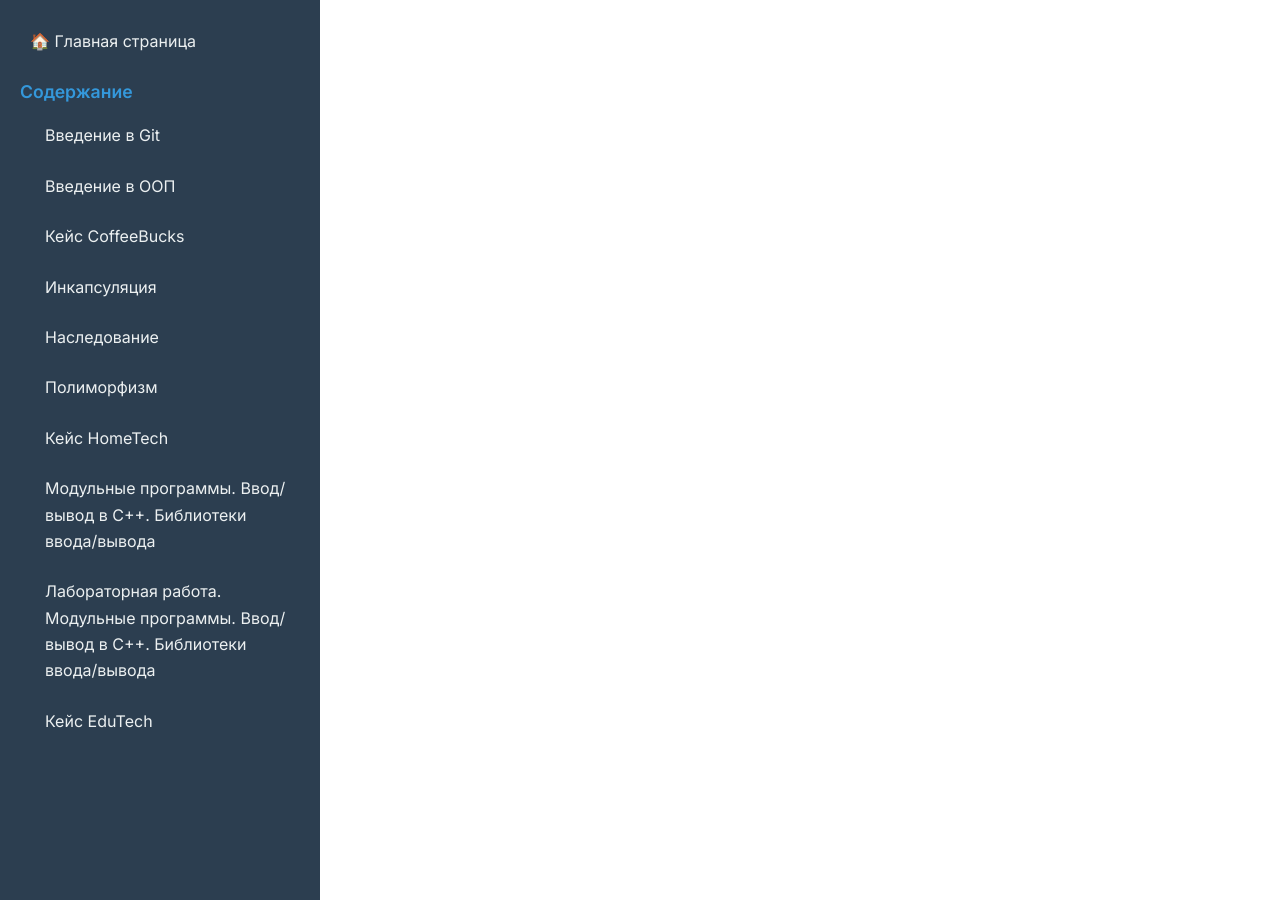
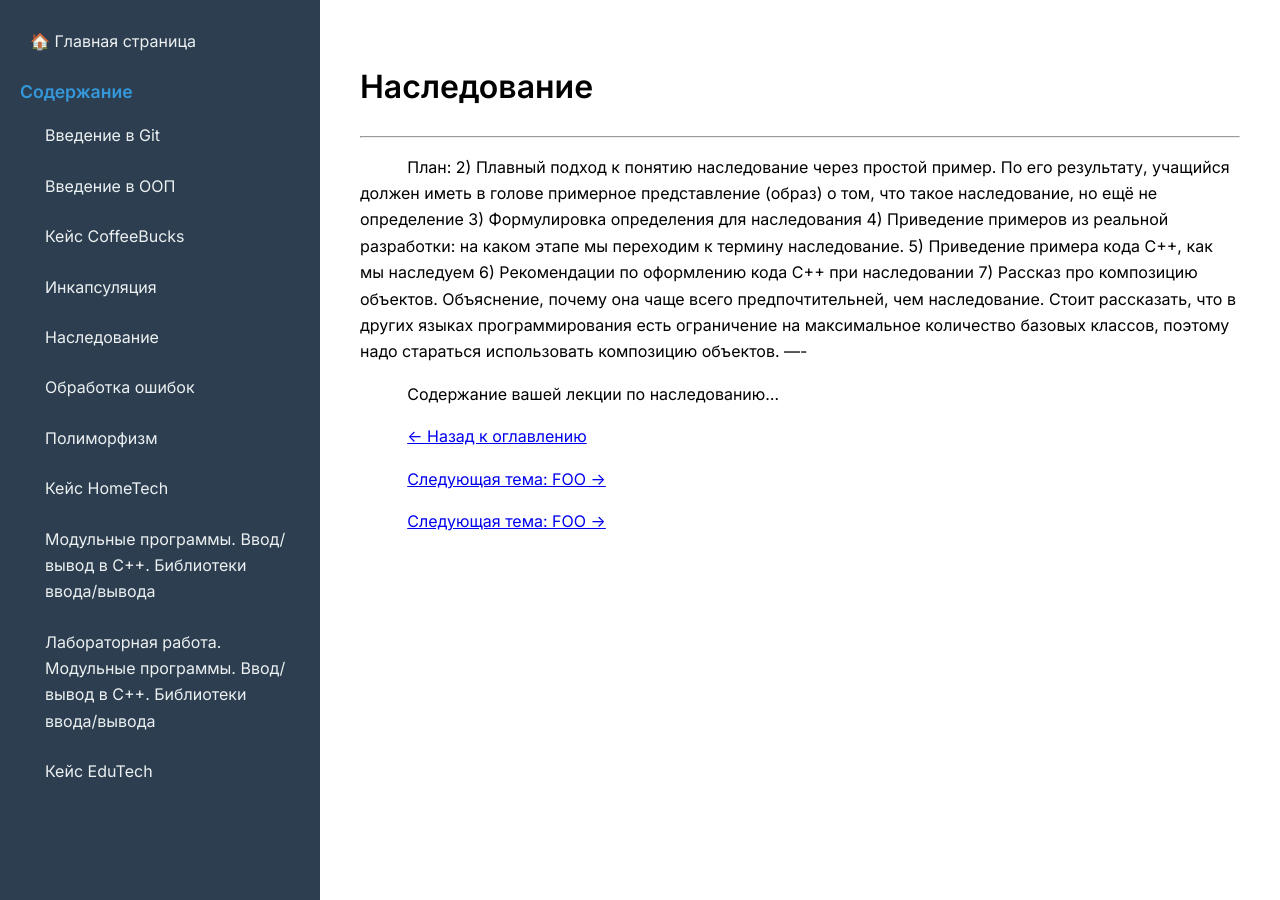
Before and after one commit to maryshev3/object-oriented-programming, a Jekyll site: the page built from ru/inheritance.md, in a window 1280 px wide. Built offline with Jekyll 4.4.1, drawn with Linux system fonts in a browser that asks for light colours; nearby versions of some CDN libraries; our own code applies the rules of GitHub Pages for plain Markdown files; a script that is not in the unit is left out.

Commit message:
create plan for lesson

```diff
--- a/_includes/navigation.html
+++ b/_includes/navigation.html
@@ -13,6 +13,7 @@
                     <li><a href="{{ '/ru/case-coffeebucks' | relative_url }}">Кейс CoffeeBucks</a></li>
                     <li><a href="{{ '/ru/encapsulation' | relative_url }}">Инкапсуляция</a></li>
                     <li><a href="{{ '/ru/inheritance' | relative_url }}">Наследование</a></li>
+                    <li><a href="{{ '/ru/exceptions-processing' | relative_url }}">Обработка ошибок</a></li>
                     <li><a href="{{ '/ru/polymorphism' | relative_url }}">Полиморфизм</a></li>
                     <li><a href="{{ '/ru/case-hometech' | relative_url }}">Кейс HomeTech</a></li>
                     <li><a href="{{ '/ru/io-streams' | relative_url }}">Модульные программы. Ввод/вывод в C++. Библиотеки ввода/вывода</a></li>
--- a/ru/inheritance.md
+++ b/ru/inheritance.md
@@ -0,0 +1,25 @@
+---
+layout: default
+title: Наследование
+lang: ru
+---
+
+# Наследование
+
+----
+План:
+2) Плавный подход к понятию наследование через простой пример. По его результату, учащийся должен иметь в голове примерное представление (образ) о том, что такое наследование, но ещё не определение
+3) Формулировка определения для наследования
+4) Приведение примеров из реальной разработки: на каком этапе мы переходим к термину наследование.
+5) Приведение примера кода C++, как мы наследуем
+6) Рекомендации по оформлению кода C++ при наследовании
+7) Рассказ про композицию объектов. Объяснение, почему она чаще всего предпочтительней, чем наследование. Стоит рассказать, что в других языках программирования есть ограничение на максимальное количество базовых классов, поэтому надо стараться использовать композицию объектов.
+----
+
+Содержание вашей лекции по наследованию...
+
+[← Назад к оглавлению](/)
+
+[Следующая тема: FOO →](/ru/oop-encapsulation)
+
+[Следующая тема: FOO →](/ru/oop-encapsulation)
```
Also changed, not shown: ru/encapsulation.md (+10 -0 lines), ru/exceptions-processing.md (added, +24 -0 lines), ru/polymorphism.md (+25 -0 lines).
